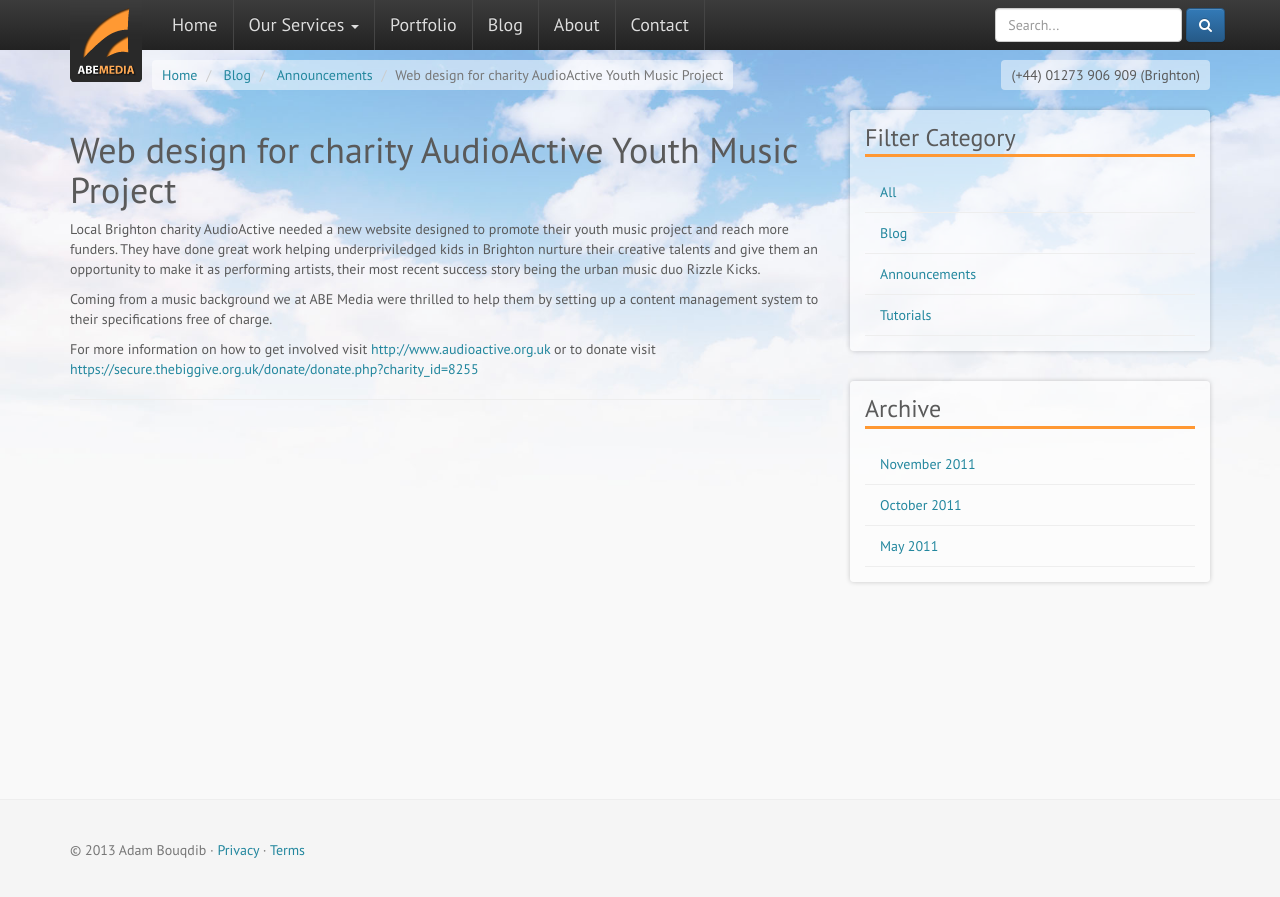
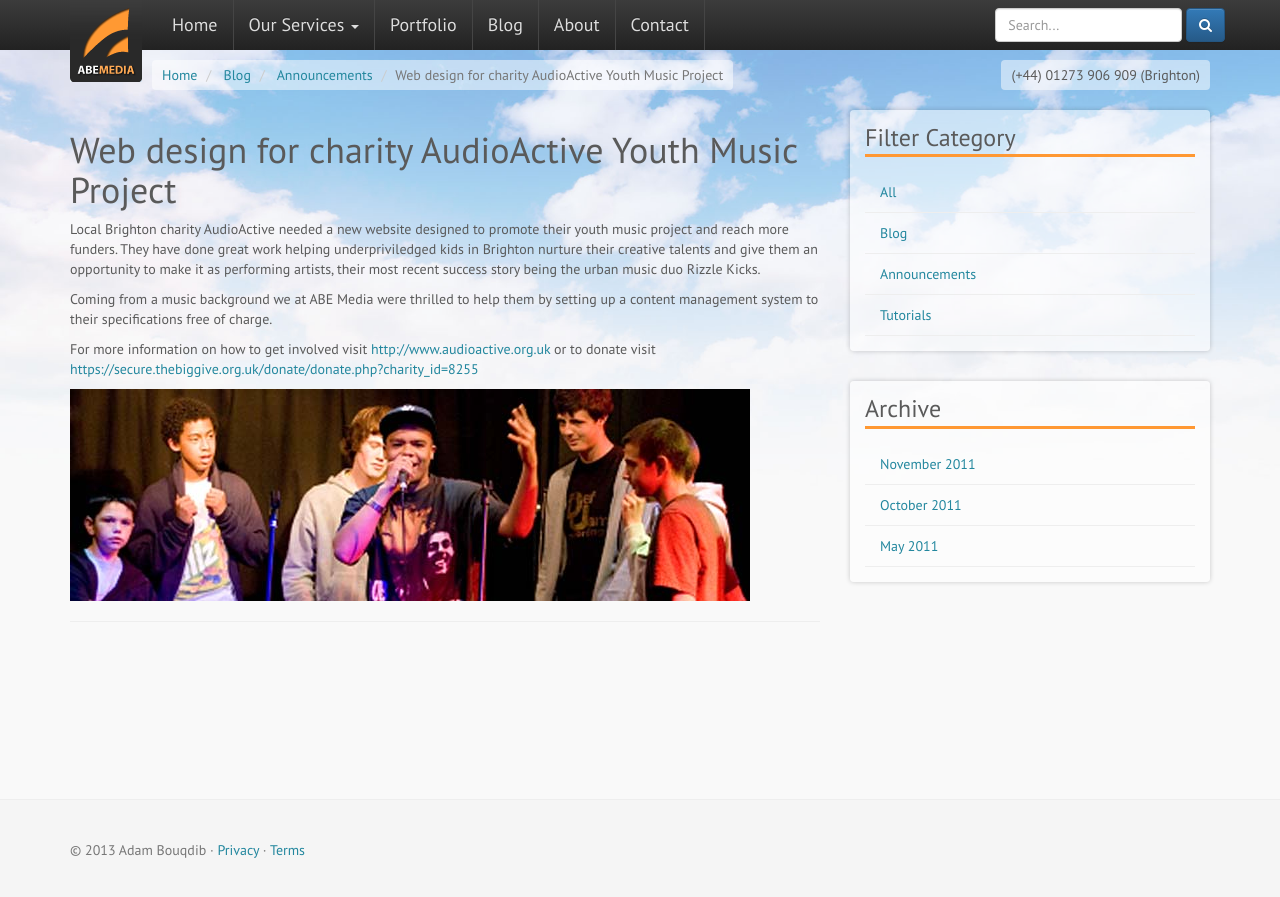
Before and after one commit to abemedia/abemedia.github.io, a Jekyll site: the page built from _posts/2011-11-30-web-design-for-charity-audioactive-youth-music-project.md, in a window 1280 px wide. Shown: the top 897 px of the page. Built offline with Jekyll 4.4.1, drawn with Linux system fonts in a browser that asks for light colours; nearby versions of some CDN libraries; comment, search, counter and statistics services are not loaded.

Commit message:
Update 2011-11-30-web-design-for-charity-audioactive-youth-music-project.md

```diff
--- a/_posts/2011-11-30-web-design-for-charity-audioactive-youth-music-project.md
+++ b/_posts/2011-11-30-web-design-for-charity-audioactive-youth-music-project.md
@@ -13,3 +13,5 @@
 Coming from a music background we at ABE Media were thrilled to help them by setting up a content management system to their specifications free of charge.
 
 For more information on how to get involved visit <http://www.audioactive.org.uk> or to donate visit <https://secure.thebiggive.org.uk/donate/donate.php?charity_id=8255>
+
+![AudioActive](/images/blog/audioactive.jpg "AudioActive")
```
